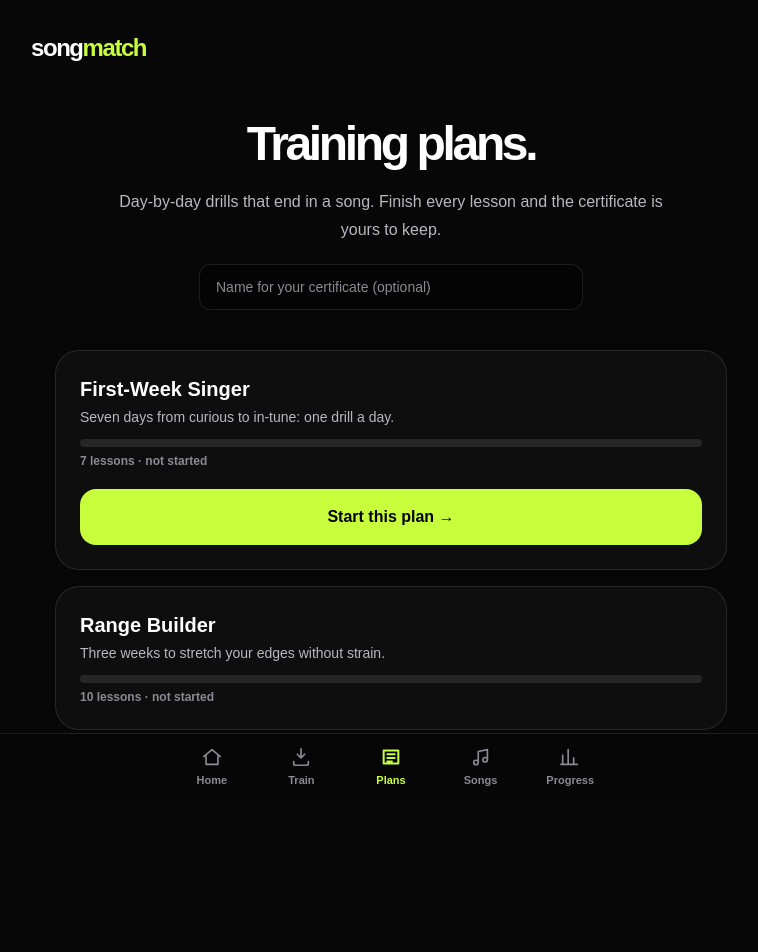
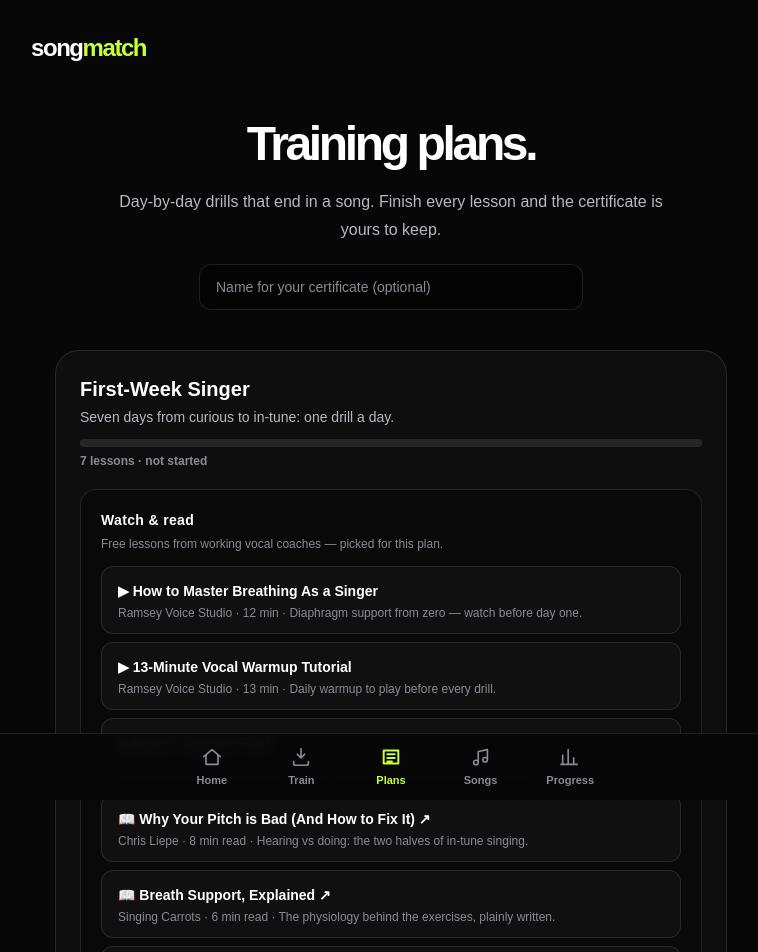
Before and after one commit to rohandhir10/songmatch, a Next.js app: page /learn in a window 1280 px wide. Shown: the top 952 px of the page, without its empty margins (249-1007 px from the left). Before the commit the page ends 880 px from the top, so only its background shows below. Built offline with nearby package versions, Linux system fonts and the light colour scheme.

Commit message:
Coaching library: verified videos, articles, channels per plan

```diff
--- a/app/learn/page.tsx
+++ b/app/learn/page.tsx
@@ -13,6 +13,7 @@ import {
   planStartsKey,
   type Plan,
 } from "@/lib/curriculum";
+import { LIBRARY } from "@/lib/learnContent";
 
 function loadHistory(): PerformanceEntry[] {
   try {
@@ -66,6 +67,76 @@ export default function LearnPage() {
     } catch {
       // ignore
     }
+  }
+
+  // Curated shelf for this plan: verified videos embed, articles and
+  // channels open at the publisher. Nothing here was search-guessed.
+  function WatchRead({ planId }: { planId: string }) {
+    const items = LIBRARY.filter((c) => c.forPlans.includes(planId));
+    const [openVideo, setOpenVideo] = useState<string | null>(null);
+    if (items.length === 0) return null;
+    return (
+      <div className="mb-5 rounded-2xl border border-white/10 bg-black/30 p-5">
+        <div className="text-sm font-black tracking-wide">
+          Watch & read
+        </div>
+        <p className="mt-1 text-xs leading-5 text-[#8a8a94]">
+          Free lessons from working vocal coaches — picked for this plan.
+        </p>
+        <div className="mt-3 space-y-2">
+          {items.map((c) => (
+            <div key={c.id}>
+              {c.kind === "video" ? (
+                <>
+                  <button
+                    onClick={() =>
+                      setOpenVideo(openVideo === c.id ? null : c.id)
+                    }
+                    aria-expanded={openVideo === c.id}
+                    className="block w-full rounded-xl border border-white/10 bg-white/[0.03] px-4 py-3 text-left hover:bg-white/[0.06]"
+                  >
+                    <span className="text-sm font-bold">
+                      ▶ {c.title}
+                    </span>
+                    <span className="mt-0.5 block text-xs text-[#8a8a94]">
+                      {c.source}
+                      {c.minutes ? ` · ${c.minutes} min` : ""} · {c.blurb}
+                    </span>
+                  </button>
+                  {openVideo === c.id && (
+                    <div className="mt-2 aspect-video w-full overflow-hidden rounded-xl border border-white/10 bg-black">
+                      <iframe
+                        src={`https://www.youtube.com/embed/${c.url.split("v=")[1]?.split("&")[0]}`}
+                        title={c.title}
+                        allow="accelerometer; encrypted-media; picture-in-picture"
+                        allowFullScreen
+                        className="h-full w-full"
+                      />
+                    </div>
+                  )}
+                </>
+              ) : (
+                <a
+                  href={c.url}
+                  target="_blank"
+                  rel="noreferrer"
+                  className="block rounded-xl border border-white/10 bg-white/[0.03] px-4 py-3 hover:bg-white/[0.06]"
+                >
+                  <span className="text-sm font-bold">
+                    {c.kind === "channel" ? "📡 " : "📖 "}
+                    {c.title} ↗
+                  </span>
+                  <span className="mt-0.5 block text-xs text-[#8a8a94]">
+                    {c.source}
+                    {c.minutes ? ` · ${c.minutes} min read` : ""} · {c.blurb}
+                  </span>
+                </a>
+              )}
+            </div>
+          ))}
+        </div>
+      </div>
+    );
   }
 
   return (
@@ -132,6 +203,7 @@ export default function LearnPage() {
 
                 {open && (
                   <div className="mt-5">
+                    <WatchRead planId={plan.id} />
                     {!since ? (
                       <button
                         onClick={() => startPlan(plan)}
--- /dev/null
+++ b/lib/learnContent.ts
@@ -0,0 +1,184 @@
+// Coaching library: hand-verified free videos, channels and articles.
+// Every URL below was checked against the live web before shipping —
+// no search-result guessing, no dead links. YouTube items embed in-app
+// (their license, their ads); articles open at the publisher.
+
+export const TOPICS = [
+  "breathing",
+  "warmup",
+  "pitch",
+  "range",
+  "control",
+  "performance",
+] as const;
+
+export type Topic = (typeof TOPICS)[number];
+
+export type ContentItem = {
+  id: string;
+  kind: "video" | "article" | "channel";
+  title: string;
+  source: string;
+  url: string;
+  minutes: number | null;
+  topics: Topic[];
+  forPlans: string[];
+  blurb: string;
+};
+
+export const LIBRARY: ContentItem[] = [
+  {
+    id: "breath-support-basics",
+    kind: "video",
+    title: "How to Master Breathing As a Singer",
+    source: "Ramsey Voice Studio",
+    url: "https://www.youtube.com/watch?v=g6IHGyiujVg",
+    minutes: 12,
+    topics: ["breathing"],
+    forPlans: ["first-week", "range-builder"],
+    blurb: "Diaphragm support from zero — watch before day one.",
+  },
+  {
+    id: "warmup-13",
+    kind: "video",
+    title: "13-Minute Vocal Warmup Tutorial",
+    source: "Ramsey Voice Studio",
+    url: "https://www.youtube.com/watch?v=U5NlHNWlKTQ",
+    minutes: 13,
+    topics: ["warmup"],
+    forPlans: ["first-week", "range-builder"],
+    blurb: "Daily warmup to play before every drill.",
+  },
+  {
+    id: "on-pitch",
+    kind: "video",
+    title: "How to Sing On Pitch",
+    source: "Vocal coach (verified)",
+    url: "https://www.youtube.com/watch?v=fukE7zkdmq8",
+    minutes: 10,
+    topics: ["pitch"],
+    forPlans: ["first-week"],
+    blurb: "Why beginners drift sharp or flat — and the fix.",
+  },
+  {
+    id: "range-no-strain",
+    kind: "video",
+    title: "How to Increase Your Vocal Range Without Strain",
+    source: "Vocal coach (verified)",
+    url: "https://www.youtube.com/watch?v=zBlnHVXYNUs",
+    minutes: 11,
+    topics: ["range"],
+    forPlans: ["range-builder"],
+    blurb: "Stretching edges safely — the companion to weeks two and three.",
+  },
+  {
+    id: "pitch-fix-liepe",
+    kind: "article",
+    title: "Why Your Pitch is Bad (And How to Fix It)",
+    source: "Chris Liepe",
+    url: "https://chrisliepe.com/why-your-pitch-is-bad-and-how-to-fix-it/",
+    minutes: 8,
+    topics: ["pitch", "control"],
+    forPlans: ["first-week", "range-builder"],
+    blurb: "Hearing vs doing: the two halves of in-tune singing.",
+  },
+  {
+    id: "breath-support-article",
+    kind: "article",
+    title: "Breath Support, Explained",
+    source: "Singing Carrots",
+    url: "https://singingcarrots.com/blog/breath-support-respiration",
+    minutes: 6,
+    topics: ["breathing"],
+    forPlans: ["first-week"],
+    blurb: "The physiology behind the exercises, plainly written.",
+  },
+  {
+    id: "breathe-while-singing",
+    kind: "article",
+    title: "How to Breathe While Singing",
+    source: "Singing Carrots",
+    url: "https://blog.singingcarrots.com/how-to-breathe-while-singing-easy-breath-support-tips-for-beginners",
+    minutes: 7,
+    topics: ["breathing", "control"],
+    forPlans: ["first-week", "range-builder"],
+    blurb: "Beginner tips for keeping support through phrases.",
+  },
+  {
+    id: "diaphragm-science",
+    kind: "article",
+    title: "Singing from Your Diaphragm",
+    source: "Singing Carrots",
+    url: "https://blog.singingcarrots.com/singing-from-your-diaphragm-the-science-and-stories-behind-breath-support",
+    minutes: 9,
+    topics: ["breathing", "performance"],
+    forPlans: ["range-builder"],
+    blurb: "Science plus stage stories for the long plan.",
+  },
+  {
+    id: "extend-range-aimm",
+    kind: "article",
+    title: "How to Safely Extend Your Vocal Range",
+    source: "Atlanta Institute of Music",
+    url: "https://aimm.edu/blog/extend-your-vocal-range",
+    minutes: 6,
+    topics: ["range", "warmup"],
+    forPlans: ["range-builder"],
+    blurb: "Five proven tips that pair with the Builder weeks.",
+  },
+  {
+    id: "expand-range-musicnotes",
+    kind: "article",
+    title: "Expand Your Vocal Range: 10 Tips",
+    source: "Musicnotes",
+    url: "https://www.musicnotes.com/blog/improve-vocal-range",
+    minutes: 8,
+    topics: ["range", "control"],
+    forPlans: ["range-builder"],
+    blurb: "Checklist format — pin it for week three.",
+  },
+  {
+    id: "nyvc-channel",
+    kind: "channel",
+    title: "New York Vocal Coaching",
+    source: "Justin Stoney",
+    url: "https://www.youtube.com/@NewYorkVocalCoaching",
+    minutes: null,
+    topics: ["warmup", "control", "performance"],
+    forPlans: ["first-week", "range-builder"],
+    blurb: "A deep bench of free lessons for any stuck day.",
+  },
+  {
+    id: "voicehacks-channel",
+    kind: "channel",
+    title: "VoiceHacks",
+    source: "Mary Zimmer",
+    url: "https://www.youtube.com/channel/UCQ8Imf-grdfjccLUcPLCSeA",
+    minutes: null,
+    topics: ["control", "performance", "pitch"],
+    forPlans: ["first-week", "range-builder"],
+    blurb: "Contemporary technique, especially strong on control.",
+  },
+  {
+    id: "liepe-channel",
+    kind: "channel",
+    title: "Chris Liepe",
+    source: "Chris Liepe",
+    url: "https://www.youtube.com/@chrisliepe",
+    minutes: null,
+    topics: ["pitch", "range", "performance"],
+    forPlans: ["range-builder"],
+    blurb: "Pitch science for singers who like knowing why.",
+  },
+  {
+    id: "ramsey-breathing-article",
+    kind: "article",
+    title: "Better Breathing for Singing",
+    source: "Ramsey Voice Studio",
+    url: "https://ramseyvoice.com/breathing-for-singing/",
+    minutes: 5,
+    topics: ["breathing", "warmup"],
+    forPlans: ["first-week"],
+    blurb: "Short companion read to the breathing video.",
+  },
+];
```
Also changed, not shown: 2 other files (tests, documents, lock files or other folders).
